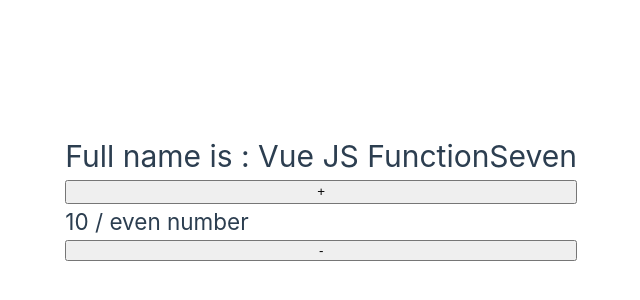
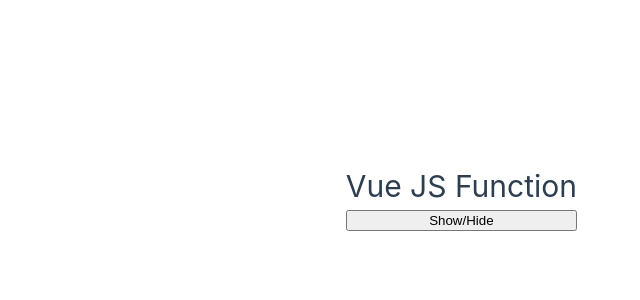
Before and after one commit to cbappi/Vue_JS_1st, a Vue app: page / in a window 1280 px wide. Shown: the part 204-504 px from the top of the page, without its empty margins (63-703 px from the left). Built offline with nearby package versions, Linux system fonts and the light colour scheme.

Commit message:
Ditrctive V-ShoW commit

```diff
--- a/src/App.vue
+++ b/src/App.vue
@@ -1,61 +1,24 @@
 
 <template>
 
-  <!-- Example of computed method -->
-  <h1>Full name is :  {{ fullName }}</h1>
-  <br>
-  <!-- Example of computed method -->
-  <button @click = "increment">+</button>
-  <br>
-  <h2>{{ count }} / {{ numberChecker }}</h2>
-  <br>
-  <button @click = "decrement(3)">-</button>
+  <h1 v-show = "show">{{obj.title}}</h1>
+  <br/>
+  <button @click = "show=!show">Show/Hide</button>
+
 </template>
 
-<!-- Script Set up -->
+
 <script setup>
-  import {ref, reactive, computed, watch} from 'vue';
 
-      let count = ref(10);
+  import {ref, reactive} from 'vue';
+  let show = ref(true);
 
-      let obj = reactive({
+
+  let obj = reactive({
         title: "Vue JS Function",
         class: "Seven"
 
       })
 
-      const fullName = computed(
-        ()=>{
-          return obj.title + '' + obj.class;
-        }
-      )
-
-      const increment = () =>{
-        count.value++;
-      }
-
-      const decrement = amount => {
-        count.value -= amount;
-      }
-
-      const numberChecker = computed(
-        ()=>{
-          if(count.value % 2==0){
-            return 'even number'
-          }
-          else{
-            return 'odd number'
-          }
-        }
-      )
-    //Here count.value is resource
-      watch(()=>count.value, (newValue, oldValue)=>{
-        if(newValue>17){
-          alert("No need to more")
-        }
-
-      })
-
-
 
 </script>
```
